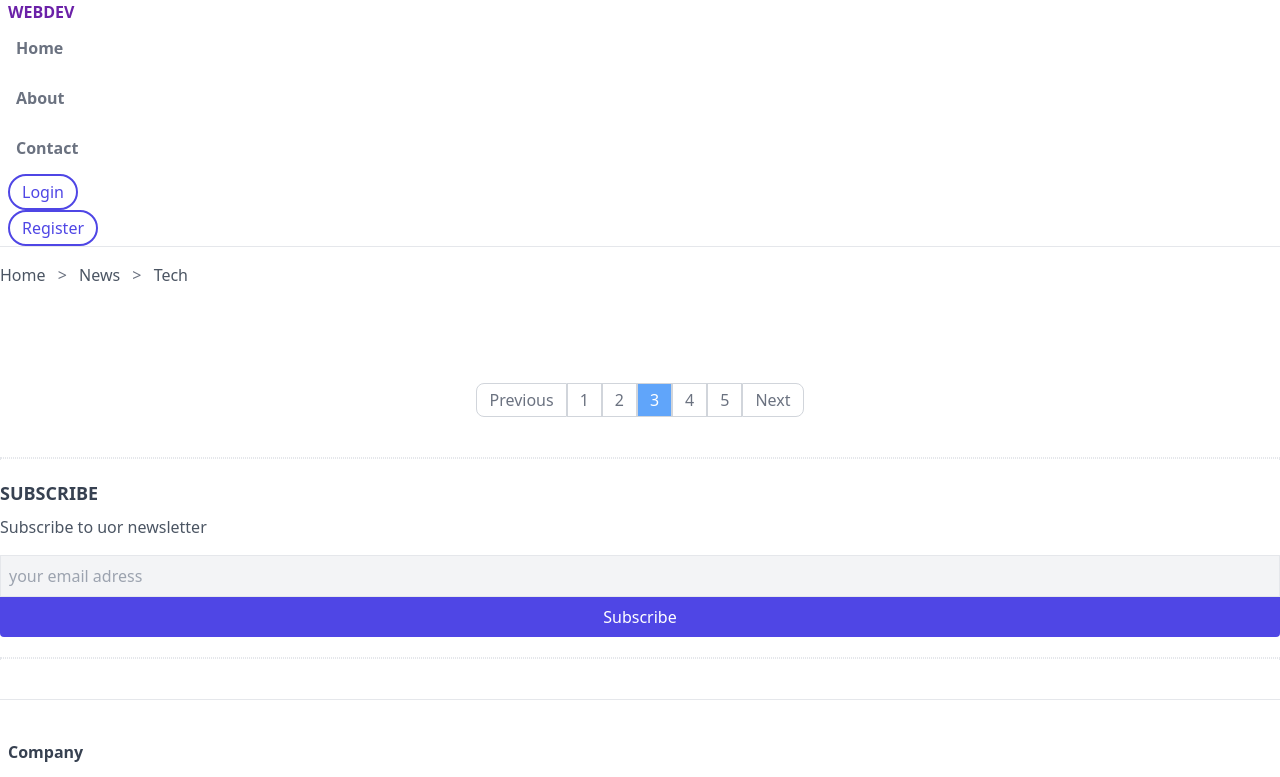
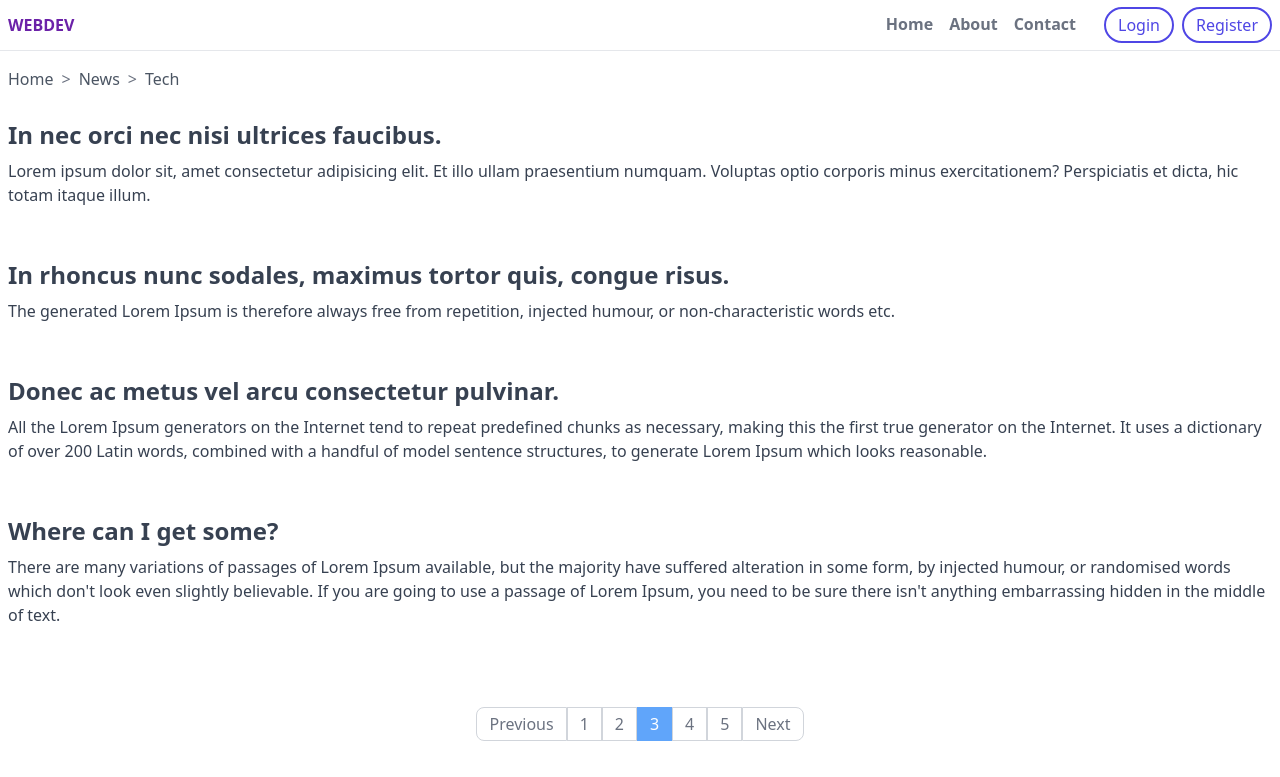
Before and after one commit to SergeyLoveyko/TailwindCSS, a website: page index.html in a window 1280 px wide. Shown: the top 777 px of the page. Drawn offline with Linux system fonts and the light colour scheme.

Commit message:
feat: implement flexbox

```diff
--- a/index.html
+++ b/index.html
@@ -7,22 +7,22 @@
 </head>
 <body>
   <!-- header -->
-  <header class="px-2 border-b">
+  <header class="px-2 border-b flex items-center justify-between">
     <a class="uppercase font-bold text-purple-800" href="#">webDev</a>
-    <nav>
-      <ul class="text-gray-500 font-semibold">
+    <nav class="flex items-center ">
+      <ul class="text-gray-500 font-semibold inline-flex items-center">
         <li><a class="inline-block py-3 px-2 border-b-2 border-transparent hover:text-purple-800 hover:border-purple-800" href="#">Home</a></li>
         <li><a class="inline-block py-3 px-2 border-b-2 border-transparent hover:text-purple-800 hover:border-purple-800" href="#">About</a></li>
         <li><a class="inline-block py-3 px-2 border-b-2 border-transparent hover:text-purple-800 hover:border-purple-800" href="#">Contact</a></li>
       </ul>
-      <ul>
+      <ul class="inline-flex items-center">
         <li>
-          <button class="transition-all py-1 px-3 border-2 rounded-full border-indigo-600 text-indigo-600 hover:text-white hover:bg-indigo-800 hover:shadow-md hover:shadow-indigo-600 focus:outline-none focus:ring focus:ring-violet-300">
+          <button class="ml-5 transition-all py-1 px-3 border-2 rounded-full border-indigo-600 text-indigo-600 hover:text-white hover:bg-indigo-800 hover:shadow-md hover:shadow-indigo-600 focus:outline-none focus:ring focus:ring-violet-300">
             Login
           </button>
         </li>
         <li>
-          <button class="transition-all py-1 px-3 border-2 rounded-full border-indigo-600 text-indigo-600 hover:text-white hover:bg-indigo-800 hover:shadow-md hover:shadow-indigo-600 focus:outline-none focus:ring focus:ring-violet-300">
+          <button class="ml-2 transition-all py-1 px-3 border-2 rounded-full border-indigo-600 text-indigo-600 hover:text-white hover:bg-indigo-800 hover:shadow-md hover:shadow-indigo-600 focus:outline-none focus:ring focus:ring-violet-300">
             Register
           </button>
         </li>
@@ -32,8 +32,8 @@
 
   <main>
     <!-- breadcrumbs -->
-    <div>
-      <div class="py-4 overflow-y-auto whitespace-nowrap">
+    <div class="px-2 flex items-center">
+      <div class="flex items-center py-4 overflow-y-auto whitespace-nowrap">
         <a class="text-gray-600 hover:text-gray-900" href="#">Home</a>
         <span class="mx-2 text-gray-500">&gt;</span>
         <a class="text-gray-600 hover:text-gray-900" href="#">News</a>
@@ -42,13 +42,78 @@
       </div>
     </div>
 
+    <!-- post cards -->
+     <section class="px-2 ">
+      <a class="block mb-10" href="#">
+        <div class="flex">
+          <div>
+            <h3 class="mt-3 mb-2 text-gray-700 font-bold text-2xl">
+              In nec orci nec nisi ultrices faucibus.
+            </h3>
+            <p class="text-gray-700">
+              Lorem ipsum dolor sit, amet consectetur adipisicing elit. Et illo ullam
+              praesentium numquam. Voluptas optio corporis minus exercitationem?
+              Perspiciatis et dicta, hic totam itaque illum.
+            </p>
+          </div>
+        </div>
+      </a>
+
+      <a class="block mb-10" href="#">
+        <div class="flex">
+          <div>
+            <h3 class="mt-3 mb-2 text-gray-700 font-bold text-2xl">
+              In rhoncus nunc sodales, maximus tortor quis, congue risus.
+            </h3>
+            <p class="text-gray-700">
+              The generated Lorem Ipsum is therefore always free from repetition,
+              injected humour, or non-characteristic words etc.
+            </p>
+          </div>
+        </div>
+      </a>
+
+      <a class="block mb-10" href="#">
+        <div class="flex">
+          <div>
+            <h3 class="mt-3 mb-2 text-gray-700 font-bold text-2xl">
+              Donec ac metus vel arcu consectetur pulvinar.
+            </h3>
+            <p class="text-gray-700">
+              All the Lorem Ipsum generators on the Internet tend to repeat predefined
+              chunks as necessary, making this the first true generator on the Internet.
+              It uses a dictionary of over 200 Latin words, combined with a handful
+              of model sentence structures, to generate Lorem Ipsum which looks reasonable.
+            </p>
+          </div>
+        </div>
+      </a>
+
+      <a class="block mb-10" href="#">
+        <div class="flex">
+          <div>
+            <h3 class="mt-3 mb-2 text-gray-700 font-bold text-2xl">
+              Where can I get some?
+            </h3>
+            <p class="text-gray-700">
+              There are many variations of passages of Lorem Ipsum available, but the majority
+              have suffered alteration in some form, by injected humour, or randomised words
+              which don't look even slightly believable. If you are going to use a passage
+              of Lorem Ipsum, you need to be sure there isn't anything embarrassing
+              hidden in the middle of text.
+            </p>
+          </div>
+        </div>
+      </a>
+     </section>
+
     <!-- pagination -->
      <div class="mt-20 mb-10">
       <ul class="flex justify-center">
         <li><a class="inline-block py-1 px-3 border border-gray-300 text-gray-500 hover:bg-gray-100 hover:text-gray-700 rounded-l-lg" href="#">Previous</a></li>
         <li><a class="inline-block py-1 px-3 border border-gray-300 text-gray-500 hover:bg-gray-100 hover:text-gray-700" href="#">1</a></li>
         <li><a class="inline-block py-1 px-3 border border-gray-300 text-gray-500 hover:bg-gray-100 hover:text-gray-700" href="#">2</a></li>
-        <li><a class="inline-block py-1 px-3 border border-gray-300 text-white bg-blue-400 hover:bg-blue-100" href="#">3</a></li>
+        <li><a class="inline-block py-1 px-3 border border-blue-400 text-white bg-blue-400 hover:bg-blue-100" href="#">3</a></li>
         <li><a class="inline-block py-1 px-3 border border-gray-300 text-gray-500 hover:bg-gray-100 hover:text-gray-700" href="#">4</a></li>
         <li><a class="inline-block py-1 px-3 border border-gray-300 text-gray-500 hover:bg-gray-100 hover:text-gray-700" href="#">5</a></li>
         <li><a class="inline-block py-1 px-3 border border-gray-300 text-gray-500 hover:bg-gray-100 hover:text-gray-700 rounded-r-lg" href="#">Next</a></li>
```
Also changed, not shown: public/style.css.
